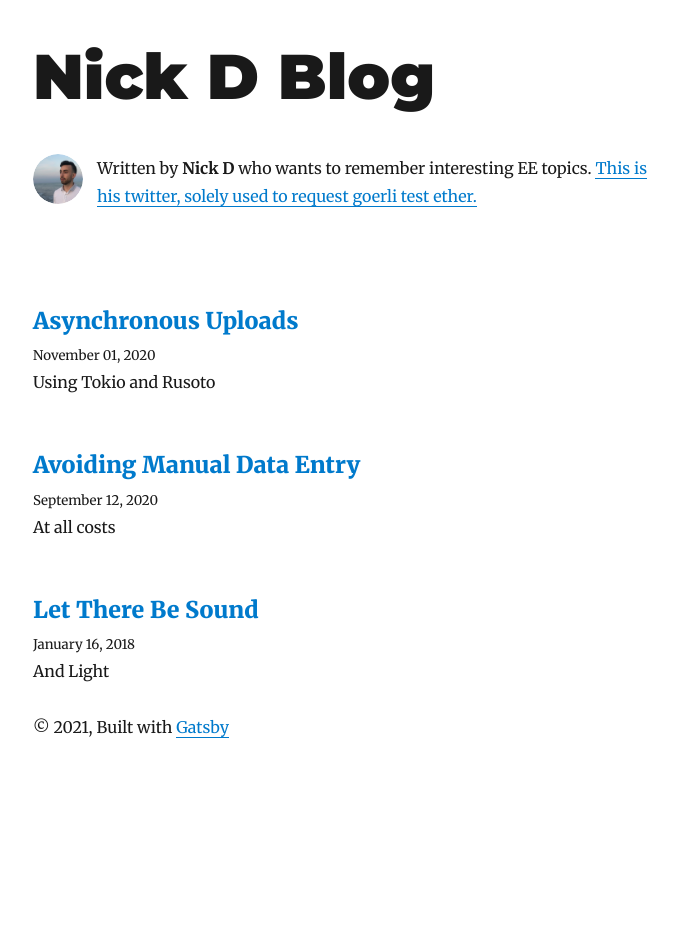
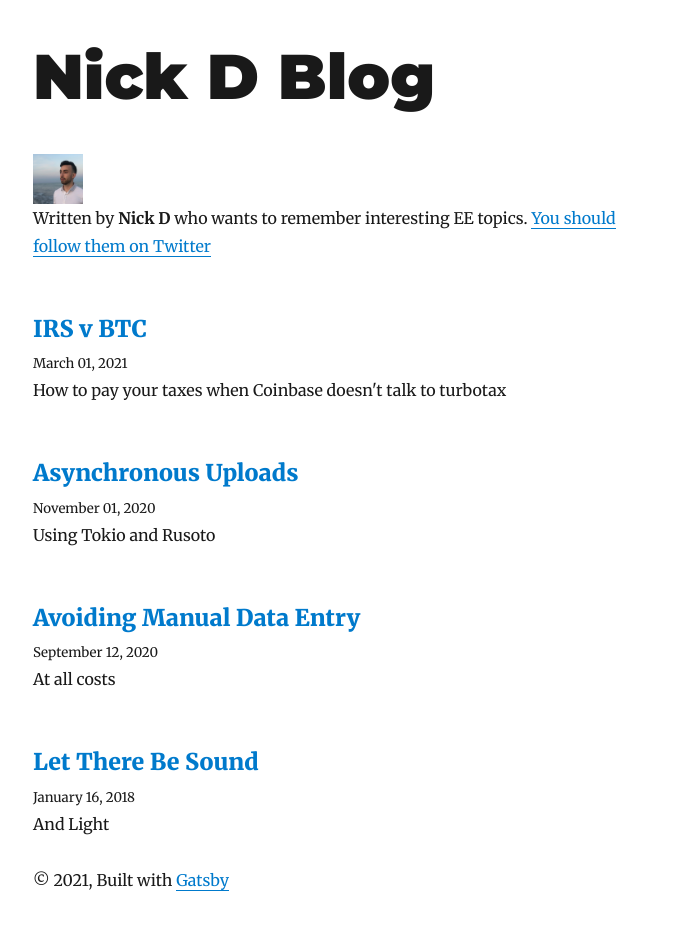
Before and after one commit to nickdnickd/nickdnickd.github.io, a Gatsby site: page / in a window 1280 px wide. Shown: the whole page, without its empty margins (292-970 px from the left). Before the commit the page ends 800 px from the top, so only its background shows below. Built offline with nearby package versions, Linux system fonts and the light colour scheme; Gatsby itself is replaced by a stand-in of ours; some packages are replaced by stand-ins of ours.

Commit message:
update gatsby and add draft crypto tax blog post

```diff
--- /dev/null
+++ b/content/blog/crypto-taxes/2021-3-1-Crypto-Taxes.md
@@ -0,0 +1,42 @@
+---
+title: "IRS v BTC"
+date: 2021-03-01
+description: "How to pay your taxes when Coinbase doesn't talk to turbotax"
+---
+
+
+## Background
+This year in TurboTax, the paywall maze willed into existance by [lobbying](https://gimletmedia.com/shows/reply-all/6nhgol), a question pops up asking me if I've sold or received cryptocurrency in 2020. I answer as any techy mellenial would, and I wind up being cornered into paying for TurboTax Premier for "cryptocurrency support". Coinbase on their [reports](https://www.coinbase.com/reports) page, similary advertises a TurboTax cupon code to allow compaibility.
+
+The problem is that the two systems are not compatible. What follows is the uncovering of a rather large miscommunication between two large companies.
+
+## "Ask your Mom" "Ask your Dad"
+Following along with the instructions, TurboTax UI throws an error that the column names are wrong. It's not that the file format is wrong; Coinbase produces a `.csv` (Comma Separated Values- Excel sheet with commas) and TurboTax accepts `.csv`'s. The problem is _what's calculated_ inside the csv.
+Coinbase procuces a simple log of transactions, with the columns:
+
+    Timestamp,Transaction Type,Asset,Quantity Transacted,USD Spot Price at Transaction,USD Subtotal,USD Total (inclusive of fees),USD Fees,Notes
+TurboTax, however, is looking for this[^1]:
+
+    ASSET NAME,RECEIVED DATE,COST BASIS(USD),DATE SOLD,PROCEEDS
+
+It's not that the naming is wrong either. They're looking for _proceeds_.
+
+## What is actually needed
+Say I buy one bitcoin for one dollar last week (can you imagine?). This week, I buy another bitcoin two dollars. Immediately after, the price went way up and I sell one token for ten dollars, keeping the other one just in case.
+
+Next year, I have to tell the IRS _which token_ I sold when in order to report profit. If I sold the first one, I made $9 USD in profit, but if I sold the second one, I only reveal $8 USD in profit to the Tax-Man. The first way is known as FIFO (First In, First Out). The second is LIFO (Last In, First Out) and is more favorable when the price generally rises.
+
+I'm currently working on some code that will calculate this on the coinbase file but I still have a few challenges
+
+## Questions
+- Do I have to choose between either LIFO or FIFO? HIFO (Highest In, First Out) has the best results but doesn't differ significantly.
+- Can I split a buy transaction to cover the exact amount I sold when calculating cost basis? Robinhood seems to do this.
+  - If the answer is yes, do I split the fees evenly as well? Am currently doing this.
+- I am recording how much of each buy asset I am attributing to cost basis in an output csv. do we have to save this between years?
+- (Extra paranoid) How exact do the calculations have to be? Cryptocurrency goes way beyond three decimal points, wondering where rounding errors come into play.
+
+
+[1^]: I discovered this by successfully uploading my Robinhood cryptocurrency tax csv and comparing the differences. Just wanted to give Robinhood for being on top of this. I used their format as a model for future calculations.
+
+
+[2^]: Don't take my word for it; [here](https://ttlc.intuit.com/community/taxes/discussion/coinbase-csv-file-not-compatible-on-turbotax-no-headers-found-in-this-file-error/00/1820285/page/_16) is the latest forum page of enraged TurboTax users.
--- a/gatsby-config.js
+++ b/gatsby-config.js
@@ -5,13 +5,14 @@ module.exports = {
       name: `Nick D`,
       summary: `who wants to remember interesting EE topics.`,
     },
-    description: `A starter blog demonstrating what Gatsby can do.`,
+    description: `A blog covering how to use programming to address simple questions.`,
     siteUrl: `https://nickdnickd.com`,
     social: {
       twitter: `nickdnickd`,
     },
   },
   plugins: [
+    `gatsby-plugin-image`,
     {
       resolve: `gatsby-source-filesystem`,
       options: {
@@ -53,7 +54,7 @@ module.exports = {
     {
       resolve: `gatsby-plugin-google-analytics`,
       options: {
-        //trackingId: `ADD YOUR TRACKING ID HERE`,
+        trackingId: `G-Q9WSJS3J91`,
       },
     },
     `gatsby-plugin-feed`,
--- a/package.json
+++ b/package.json
@@ -12,6 +12,7 @@
     "gatsby-image": "^2.4.17",
     "gatsby-plugin-feed": "^2.5.11",
     "gatsby-plugin-google-analytics": "^2.3.13",
+    "gatsby-plugin-image": "^1.0.1",
     "gatsby-plugin-manifest": "^2.4.28",
     "gatsby-plugin-offline": "^3.2.27",
     "gatsby-plugin-react-helmet": "^3.3.10",
@@ -57,6 +58,5 @@
     "lint": "./node_modules/.bin/eslint --ext .js,.jsx --ignore-pattern public .",
     "deploy": "gatsby build && gh-pages -b master -d public",
     "test": "echo \"Write tests! -> https://gatsby.dev/unit-testing\" && exit 1"
-
   }
 }
--- a/src/components/Bio.js
+++ b/src/components/Bio.js
@@ -2,25 +2,16 @@
  * Bio component that queries for data
  * with Gatsby's useStaticQuery component
  *
- * See: https://www.gatsbyjs.org/docs/use-static-query/
+ * See: https://www.gatsbyjs.com/docs/use-static-query/
  */
 
-import React from "react"
+import * as React from "react"
 import { useStaticQuery, graphql } from "gatsby"
-import Image from "gatsby-image"
-
-import { rhythm } from "../utils/typography"
+import { StaticImage } from "gatsby-plugin-image"
 
 const Bio = () => {
   const data = useStaticQuery(graphql`
     query BioQuery {
-      avatar: file(absolutePath: { regex: "/profile-pic.jpg/" }) {
-        childImageSharp {
-          fixed(width: 50, height: 50) {
-            ...GatsbyImageSharpFixed
-          }
-        }
-      }
       site {
         siteMetadata {
           author {
@@ -35,34 +26,31 @@ const Bio = () => {
     }
   `)
 
-  const { author, social } = data.site.siteMetadata
+  // Set these values by editing "siteMetadata" in gatsby-config.js
+  const author = data.site.siteMetadata?.author
+  const social = data.site.siteMetadata?.social
+
   return (
-    <div
-      style={{
-        display: `flex`,
-        marginBottom: rhythm(2.5),
-      }}
-    >
-      <Image
-        fixed={data.avatar.childImageSharp.fixed}
-        alt={author.name}
-        style={{
-          marginRight: rhythm(1 / 2),
-          marginBottom: 0,
-          minWidth: 50,
-          borderRadius: `100%`,
-        }}
-        imgStyle={{
-          borderRadius: `50%`,
-        }}
+    <div className="bio">
+      <StaticImage
+        className="bio-avatar"
+        layout="fixed"
+        formats={["AUTO", "WEBP", "AVIF"]}
+        src="../images/profile-pic.jpg"
+        width={50}
+        height={50}
+        quality={95}
+        alt="Profile picture"
       />
-      <p>
-        Written by <strong>{author.name}</strong> {author.summary}
-        {` `}
-        <a href={`https://twitter.com/${social.twitter}`}>
-          This is his twitter, solely used to request goerli test ether.
-        </a>
-      </p>
+      {author?.name && (
+        <p>
+          Written by <strong>{author.name}</strong> {author?.summary || null}
+          {` `}
+          <a href={`https://twitter.com/${social?.twitter || ``}`}>
+            You should follow them on Twitter
+          </a>
+        </p>
+      )}
     </div>
   )
 }
```
Also changed, not shown: content/assets/profile-pic-old.jpg (deleted), src/images/profile-pic.jpg (renamed from content/assets/profile-pic.jpg), 1 other file.
